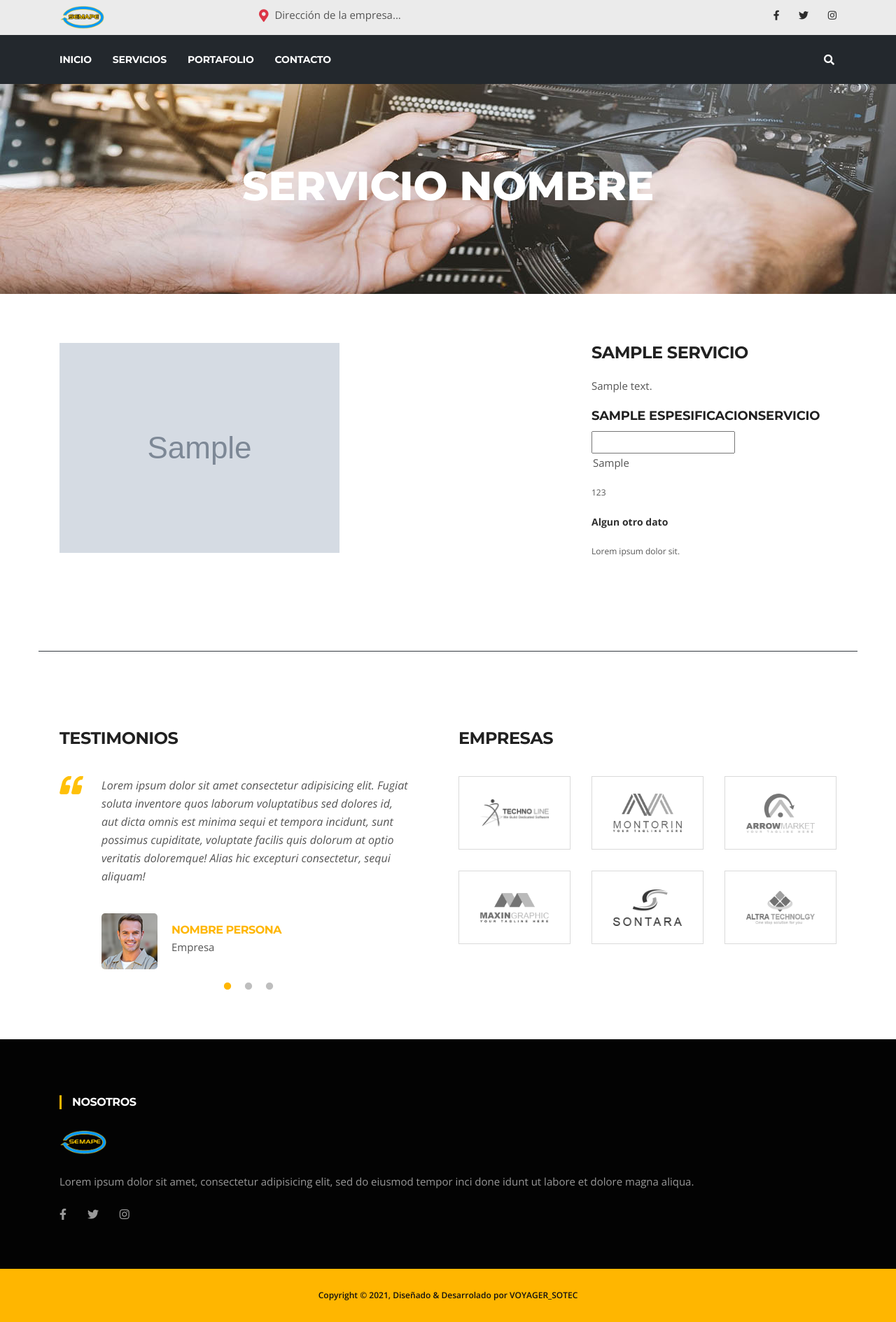
After one commit to OSFAV7/SEMAPE, a Django app: a page that uses SEMAPEWEB/Index/templates/Index/contenidos.html in a window 1280 px wide. The commit adds this page. Shown: the whole page at 70% size. Run offline with Django 3.2, Linux system fonts and the light colour scheme; tables that the repository leaves empty hold one stand-in row (values such as "Sample post"); grey boxes marked "Sample" are stand-in pictures; some libraries are stand-ins or nearby versions.

Commit message:
servicios especificaciones

```diff
--- a/SEMAPEWEB/Index/templates/Index/contenidos.html
+++ b/SEMAPEWEB/Index/templates/Index/contenidos.html
@@ -38,7 +38,7 @@
             <div class="row">
                 <div class="col-lg-3 col-md-4">
                     <ul class="top-info text-center text-md-left">
-                        <img class="logo" style="width: 25%;" src="{% static 'Index/images/semapelogo.png' %}" alt="logo-cabeza">
+                        <img class="logo" style="width: 25%;" src="{% static 'Index/images/semapelogo.png' %}"  alt="logo-cabeza">
                     </ul>
                 </div>
 
@@ -79,7 +79,7 @@
         <div class="site-navigation">
             <div class="container">
                 <div class="row">
-                    <div class="col-lg-12 d-flex justify-content-center">
+                    <div class="col-lg-12 d-flex justify-content-left">
                         <nav class="navbar navbar-expand-lg navbar-dark p-0">
                             <button class="navbar-toggler" type="button" data-toggle="collapse" data-target=".navbar-collapse" aria-controls="navbar-collapse" aria-expanded="false" aria-label="Toggle navigation">
                                 <span class="navbar-toggler-icon"></span>
--- a/SEMAPEWEB/Portafolio/admin.py
+++ b/SEMAPEWEB/Portafolio/admin.py
@@ -1,11 +1,14 @@
+from django import forms
 from django.contrib import admin
 from .models import categorias, empresasCliente, galeria, proyecto
+
 
 # Register your models here.
 class categoriasAdmin(admin.ModelAdmin):
     search_fields= ['nombre']
     list_display = ['nombre', 'update']
     readonly_fields=('created','update')
+
 
 class empresaClienteAdmin(admin.ModelAdmin):
     search_fields= ['empresa']
@@ -16,6 +19,9 @@ class proyectoAdmin(admin.ModelAdmin):
     search_fields= ['titulo']
     list_display = ['titulo', 'update']
     readonly_fields=('created','update')
+    filter_horizontal = ('categorias',)
+
+
 
 class galeriasAdmin(admin.ModelAdmin):
     search_fields= ['proyectoPertenece']
--- a/SEMAPEWEB/Portafolio/models.py
+++ b/SEMAPEWEB/Portafolio/models.py
@@ -7,6 +7,7 @@ class categorias(models.Model):
     nombre = models.CharField('Nombre de la categoria',max_length=50)
     created = models.DateField('Fecha de creacion',auto_now_add=True)
     update  = models.DateField('Fecha de actualizacion',auto_now=True)
+
 
     class Meta:
         verbose_name='Categoria'
@@ -33,7 +34,7 @@ class proyecto(models.Model):
     descripcionTrabajo = models.TextField('Descripcion del protyecto',null=True, blank=True, max_length=40000)
     imagen = models.ImageField('Imagen para mostrar', upload_to='Portafolio', null=True, blank=True)
     empresaCliente =models.ForeignKey(empresasCliente, on_delete= models.CASCADE)
-    categorias = models.ManyToManyField(categorias)
+    categorias = models.ManyToManyField(categorias, related_name='categorias')
     created = models.DateField('Fecha de registro', auto_now_add=True)
     update  = models.DateField('Fecha de actualizacion', auto_now=True)
 
--- /dev/null
+++ b/SEMAPEWEB/Servicios/templates/Servicios/detallesServicio.html
@@ -0,0 +1,210 @@
+{% extends "Index/contenidos.html" %}
+{% load static %}
+{% block content %}
+
+<!-- Banner -->
+<div id="banner-area" class="banner-area" style="background-image:url('{% static 'Index/images/banner/banner1.jpg' %}')">
+  <div class="banner-text">
+    <div class="container">
+      <div class="row">
+        <div class="col-lg-12">
+          <div class="banner-heading">
+            <h1 class="banner-title">Servicio Nombre</h1>
+          </div>
+        </div>
+      </div>
+    </div>
+  </div>
+</div>
+<!-- Banner end -->
+
+ <!-- Detalles -->
+ <section id="main-container" class="main-container">
+  <div class="container">
+
+    <div class="row">
+      <div class="col-lg-8">
+        <div id="page-slider" class="page-slider small-bg">
+
+          <div class="item">
+            <img loading="lazy" class="img-fluid" src="{{servicioEspesifico.imagen.url}}" alt="project-image" />
+          </div>
+
+        </div>
+      </div>
+
+      <div class="col-lg-4 mt-5 mt-lg-0">
+
+        <h3 class="column-title mrt-0">{{servicioEspesifico.titulo}}</h3>
+        <p>{{servicioEspesifico.contenido}}</p>
+
+        <ul class="project-info list-unstyled">
+          <li>
+            <p class="project-info-label">{% for espesificacion in servicioEspesifico.servicioEspesificacion.all %}
+                  <h4> {{ espesificacion.titulo}} </h4>
+                  {% if espesificacion.cajadetexto != True %}
+                  <select id="desple" name="OS">
+                    {% endif %}
+
+                    {% if espesificacion.cajadetexto == True  %}
+                    <input type="text" name="caja de texto}">
+                    {% endif %}
+
+                  {% for espesifica in servicioEspesificacion %}
+
+
+
+                    {% for detalle in espesifica %}
+
+                      {% if detalle.espesificacion.id == espesificacion.id %}
+                        <option value="{{detalle.detalle}}">{{detalle.detalle}}</option>
+                      {% endif %}
+
+
+
+                    {% endfor %}
+
+
+                  {% endfor%}
+                </select>
+
+              {% endfor %}
+            </p>
+            <p class="project-info-content">123</p>
+          </li>
+          <li>
+            <p class="project-info-label">Algun otro dato</p>
+            <p class="project-info-content">Lorem ipsum dolor sit.</p>
+          </li>
+        </ul>
+
+      </div>
+
+    </div>
+
+  </div>
+</section>
+<!-- Detalles end -->
+
+
+<hr class="container bg-dark">
+
+    <!-- Testimonios y Clientes -->
+    <section class="content">
+      <div class="container">
+        <div class="row">
+          <div class="col-lg-6">
+            <h3 class="column-title">Testimonios</h3>
+
+            <div id="testimonial-slide" class="testimonial-slide">
+              <div class="item">
+                <div class="quote-item">
+                  <span class="quote-text">
+                    Lorem ipsum dolor sit amet consectetur adipisicing elit. Fugiat soluta inventore quos laborum voluptatibus sed dolores id, aut dicta omnis est minima sequi et tempora incidunt, sunt possimus cupiditate, voluptate facilis quis dolorum at optio veritatis doloremque! Alias hic excepturi consectetur, sequi aliquam!
+                  </span>
+
+                  <div class="quote-item-footer">
+                    <img loading="lazy" class="testimonial-thumb" src="{% static 'Index/images/clients/testimonial1.png' %}" alt="testimonial">
+                    <div class="quote-item-info">
+                      <h3 class="quote-author">Nombre Persona</h3>
+                      <span class="quote-subtext">Empresa</span>
+                    </div>
+                  </div>
+                </div>
+              </div>
+              <!--/ Item 1 end -->
+
+              <div class="item">
+                <div class="quote-item">
+                  <span class="quote-text">
+                    Lorem ipsum dolor sit amet consectetur adipisicing elit. Fugiat soluta inventore quos laborum voluptatibus sed dolores id, aut dicta omnis est minima sequi et tempora incidunt, sunt possimus cupiditate, voluptate facilis quis dolorum at optio veritatis doloremque! Alias hic excepturi consectetur, sequi aliquam!
+                  </span>
+
+                  <div class="quote-item-footer">
+                    <img loading="lazy" class="testimonial-thumb" src="{% static 'Index/images/clients/testimonial2.png' %}" alt="testimonial">
+                    <div class="quote-item-info">
+                      <h3 class="quote-author">Nombre Persona</h3>
+                      <span class="quote-subtext">Empresa</span>
+                    </div>
+                  </div>
+                </div>
+              </div>
+              <!--/ Item 2 end -->
+
+              <div class="item">
+                <div class="quote-item">
+                  <span class="quote-text">
+                    Lorem ipsum dolor sit amet consectetur adipisicing elit. Fugiat soluta inventore quos laborum voluptatibus sed dolores id, aut dicta omnis est minima sequi et tempora incidunt, sunt possimus cupiditate, voluptate facilis quis dolorum at optio veritatis doloremque! Alias hic excepturi consectetur, sequi aliquam!
+                  </span>
+
+                  <div class="quote-item-footer">
+                    <img loading="lazy" class="testimonial-thumb" src="{% static 'Index/images/clients/testimonial3.png' %}" alt="testimonial">
+                    <div class="quote-item-info">
+                      <h3 class="quote-author">Nombre Persona</h3>
+                      <span class="quote-subtext">Empresa</span>
+                    </div>
+                  </div>
+                </div>
+              </div>
+              <!--/ Item 2 end -->
+
+            </div>
+
+          </div>
+
+          <div class="col-lg-6 mt-5 mt-lg-0">
+
+            <h3 class="column-title">Empresas</h3>
+
+            <div class="row all-clients">
+              <div class="col-sm-4 col-6">
+                <figure class="clients-logo">
+                  <a href="#!"><img loading="lazy" class="img-fluid" src="{% static 'Index/images/clients/client1.png' %}" alt="clients-logo" /></a>
+                </figure>
+              </div><!-- Empresa 1 end -->
+
+              <div class="col-sm-4 col-6">
+                <figure class="clients-logo">
+                  <a href="#!"><img loading="lazy" class="img-fluid" src="{% static 'Index/images/clients/client2.png' %}" alt="clients-logo" /></a>
+                </figure>
+              </div><!-- Empresa 2 end -->
+
+              <div class="col-sm-4 col-6">
+                <figure class="clients-logo">
+                  <a href="#!"><img loading="lazy" class="img-fluid" src="{% static 'Index/images/clients/client3.png' %}" alt="clients-logo" /></a>
+                </figure>
+              </div><!-- Empresa 3 end -->
+
+              <div class="col-sm-4 col-6">
+                <figure class="clients-logo">
+                  <a href="#!"><img loading="lazy" class="img-fluid" src="{% static 'Index/images/clients/client4.png' %}" alt="clients-logo" /></a>
+                </figure>
+              </div><!-- Empresa 4 end -->
+
+              <div class="col-sm-4 col-6">
+                <figure class="clients-logo">
+                  <a href="#!"><img loading="lazy" class="img-fluid" src="{% static 'Index/images/clients/client5.png' %}" alt="clients-logo" /></a>
+                </figure>
+              </div><!-- Empresa 5 end -->
+
+              <div class="col-sm-4 col-6">
+                <figure class="clients-logo">
+                  <a href="#!"><img loading="lazy" class="img-fluid" src="{% static 'Index/images/clients/client6.png' %}" alt="clients-logo" /></a>
+                </figure>
+              </div><!-- Empresa 6 end -->
+
+            </div>
+
+          </div>
+
+        </div>
+      </div>
+    </section>
+    <!-- Testimonios y Clientes end -->
+
+
+
+
+
+
+{% endblock %}
--- a/SEMAPEWEB/Servicios/templates/Servicios/servicios.html
+++ b/SEMAPEWEB/Servicios/templates/Servicios/servicios.html
@@ -53,7 +53,7 @@
               <div class="project-item-info">
                 <div class="project-item-info-content">
                   <h3 class="project-item-title">
-                    <a href="#">{{ servicio.titulo }}</a>
+                    <a href="{% url 'espesificacionServicio' servicio.id %}">{{ servicio.titulo }}</a>
                   </h3>
                   <p class="project-cat">{{ servicio.contenido }}
 
--- a/SEMAPEWEB/Servicios/urls.py
+++ b/SEMAPEWEB/Servicios/urls.py
@@ -1,7 +1,8 @@
 from django.urls import path
-from Servicios.views import Service
+from Servicios.views import Service, SpecificService
 
 urlpatterns = [
     path('',Service.as_view(), name='servicios'),
+     path('servicioDetalle/<int:servicio_id>/',SpecificService.as_view(), name='espesificacionServicio'),
 
 ]
--- a/SEMAPEWEB/Servicios/views.py
+++ b/SEMAPEWEB/Servicios/views.py
@@ -1,9 +1,35 @@
-
-from Servicios.models import Servicio
-from django.views.generic import TemplateView, ListView
+from django.shortcuts import get_object_or_404, render
+from Servicios.models import Servicio, Espesificaciondetalle, EspesificacionServicio
+from django.views.generic import ListView
 
 # Create your views here.
 class Service(ListView):
     template_name= 'Servicios/servicios.html'
     context_object_name="servicioLLAMA"
     queryset= Servicio.objects.all()
+
+class SpecificService(ListView):
+    template_name='Servicios/detallesServicio.html'
+
+    def get_queryset(self):
+        self.servicioEspesifico= get_object_or_404(Servicio, id=self.kwargs['servicio_id'])
+        self.employee_list = [cosa for cosa in self.servicioEspesifico.servicioEspesificacion.all()]
+        self.employee_ids = [emp.id for emp in self.employee_list]
+        self.espeficacionlista=[]
+        for ids in self.employee_ids:
+            servicioEspesificacion=EspesificacionServicio.objects.filter( id=ids)
+            servicio_ids = [ser.id for ser in servicioEspesificacion]
+            for detalle in servicio_ids:
+                especificaciones= Espesificaciondetalle.objects.filter(espesificacion= detalle)
+                self.espeficacionlista.append( especificaciones)
+        #self.especificaciones= Espesificaciondetalle.objects.filter(espesificacion= self.servicioEspesificacion)
+        return  self.servicioEspesifico, self.espeficacionlista #, self.especificaciones
+
+
+    def get_context_data(self, **kwargs):
+        context = super().get_context_data(**kwargs)
+        context['servicioEspesifico'] = self.servicioEspesifico
+        context['servicioEspesificacion'] = self.espeficacionlista
+       #context['listaEspesificaciones'] = self.especificaciones
+
+        return context
```
Also changed, not shown: SEMAPEWEB/Index/models.py (+0 -12 lines), SEMAPEWEB/Index/templates/Index/inicio.html (+47 -4 lines), SEMAPEWEB/Servicios/admin.py (+14 -1 lines), SEMAPEWEB/Servicios/models.py (+29 -0 lines), SEMAPEWEB/Portafolio/migrations/0009_alter_proyecto_categorias.py (added), SEMAPEWEB/Servicios/migrations/0006_auto_20210720_0037.py (added), SEMAPEWEB/Servicios/migrations/0007_auto_20210720_1854.py (added).
